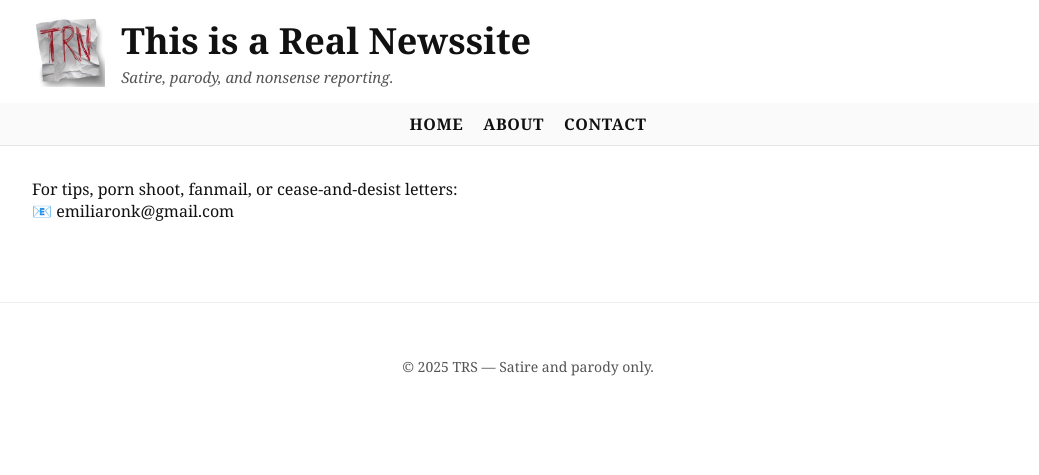
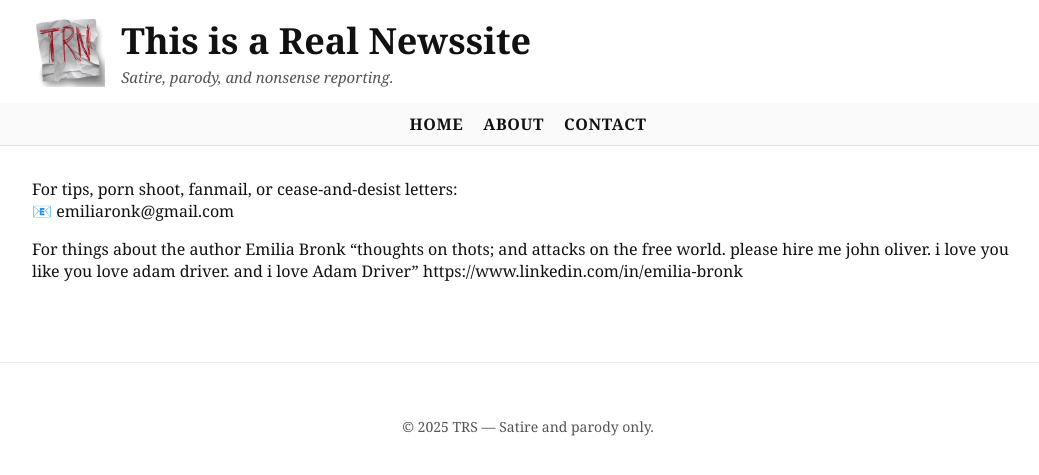
Before and after one commit to emiliabronk/news, a Jekyll site: the page built from contact.md, in a window 1280 px wide. Shown: the top 475 px of the page, without its empty margins (112-1151 px from the left). Built offline with Jekyll 4.4.1, drawn with Linux system fonts in a browser that asks for light colours.

Commit message:
Update contact.md

```diff
--- a/contact.md
+++ b/contact.md
@@ -5,3 +5,8 @@ permalink: /contact/
 ---
 For tips, porn shoot, fanmail, or cease-and-desist letters:
 📧 emiliaronk@gmail.com
+
+For things about the author
+Emilia Bronk
+"thoughts on thots; and attacks on the free world. please hire me john oliver. i love you like you love adam driver. and i love Adam Driver"
+https://www.linkedin.com/in/emilia-bronk
```
